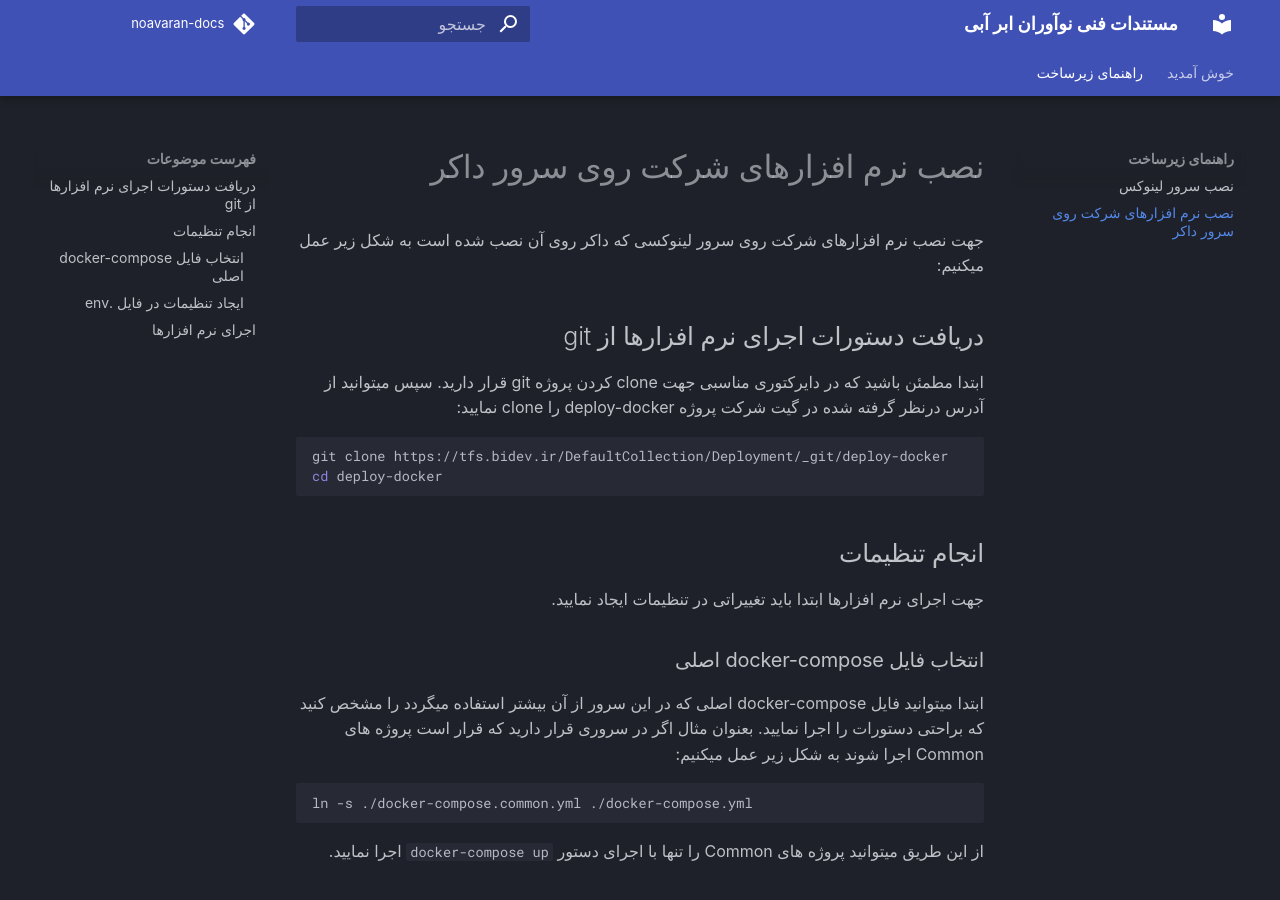
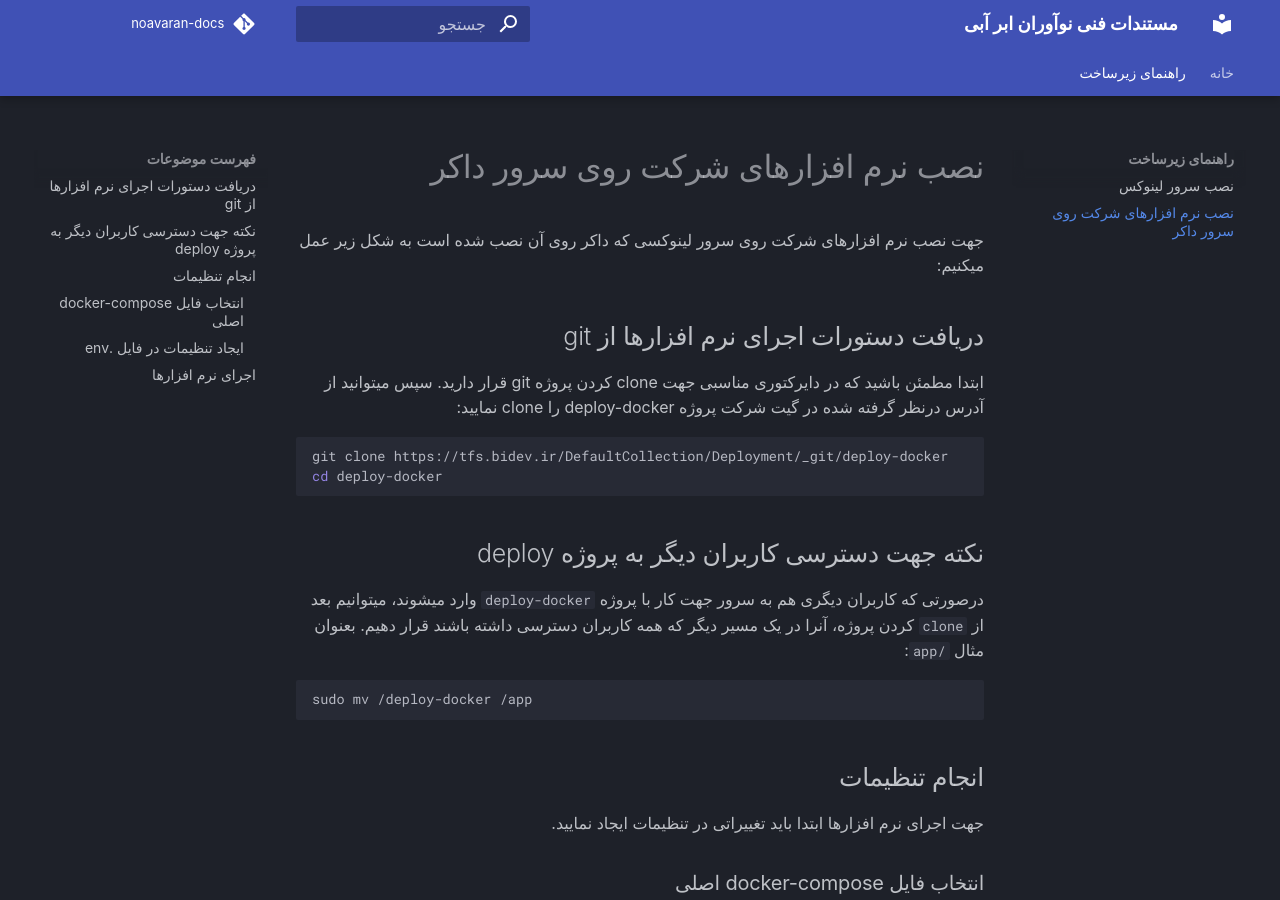
Before and after one commit to blue-innovators/noavaran-docs, an MkDocs documentation site: the page built from docs/infrastructure/setup-apps.md, in a window 1280 px wide and 900 px high. Built offline with MkDocs 1.6.1 and Material for MkDocs 9.7.7, drawn with Linux system fonts in a browser that asks for light colours; some web fonts are replaced; comment, search, counter and statistics services are not loaded.

````diff
--- a/docs/infrastructure/setup-apps.md
+++ b/docs/infrastructure/setup-apps.md
@@ -8,6 +8,12 @@
 ```sh
 git clone https://tfs.bidev.ir/DefaultCollection/Deployment/_git/deploy-docker
 cd deploy-docker
+```
+
+## نکته جهت دسترسی کاربران دیگر به پروژه deploy
+درصورتی که کاربران دیگری هم به سرور جهت کار با پروژه `deploy-docker` وارد میشوند، میتوانیم بعد از `clone` کردن پروژه، آنرا در یک مسیر دیگر که همه کاربران دسترسی داشته باشند قرار دهیم. بعنوان مثال `/app`:
+```sh
+sudo mv /deploy-docker /app
 ```
 
 ## انجام تنظیمات
--- a/mkdocs.yml
+++ b/mkdocs.yml
@@ -7,7 +7,8 @@ repo_name: noavaran-docs
 edit_uri: edit/master/docs/
 
 nav:
-  - index.md
+  - خانه:
+    - index.md
   - راهنمای زیرساخت:
     - infrastructure/setup-linux-server.md
     - infrastructure/setup-apps.md
````
Also changed, not shown: docs/index.md (+1 -1 lines), docs/infrastructure/setup-linux-server.md (+5 -0 lines).
